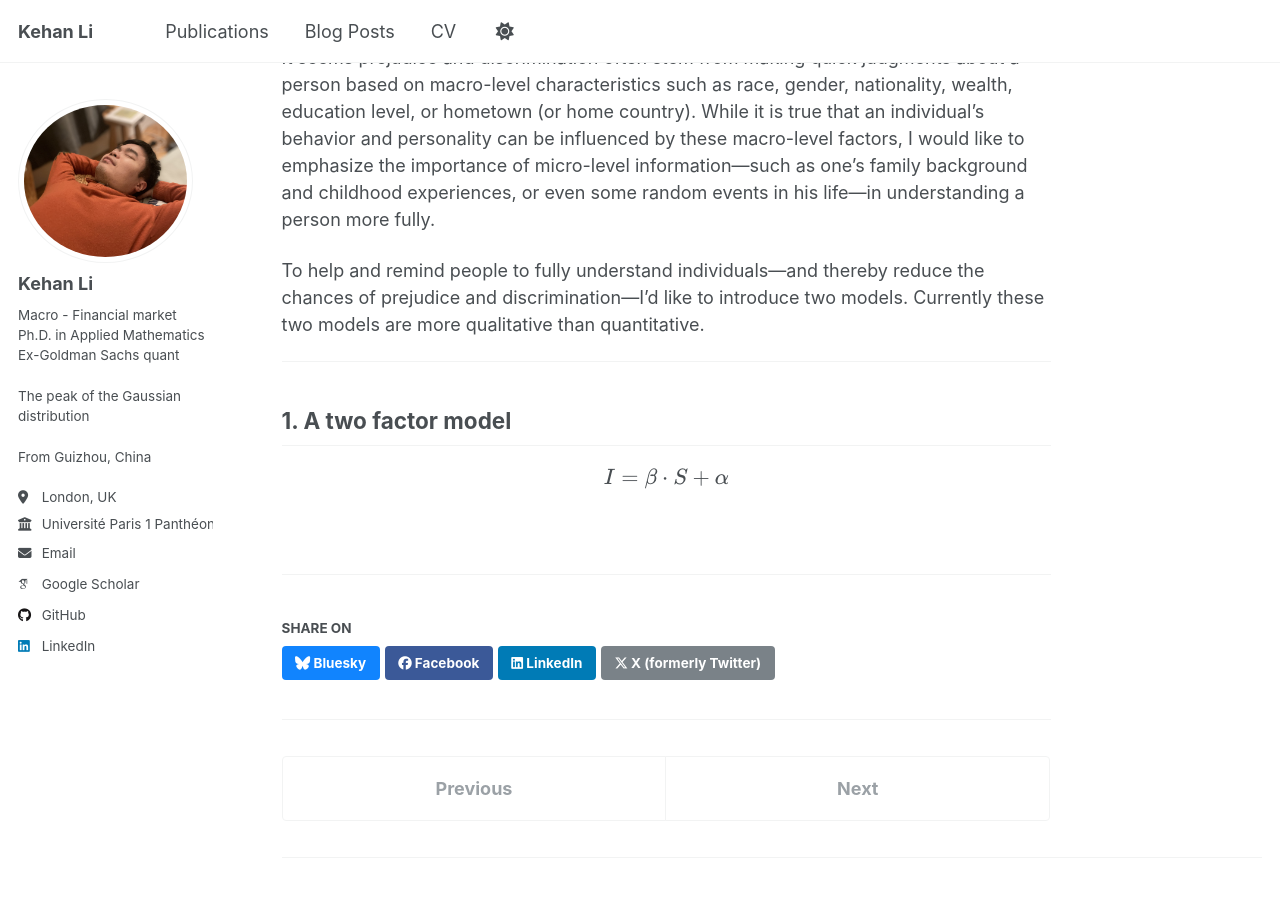
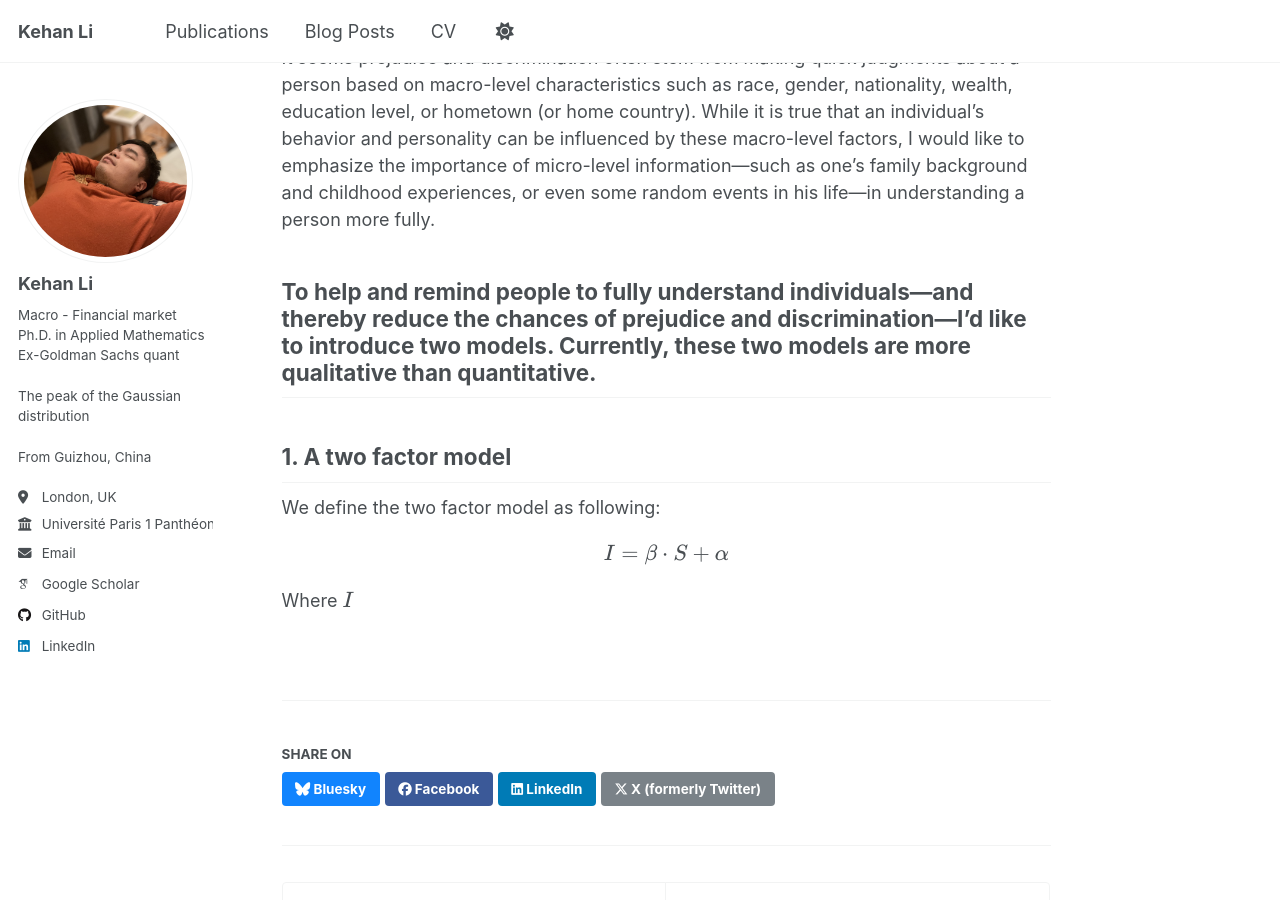
Before and after one commit to KehanLi-1123/KehanLi.github.io, a Jekyll site: the page built from _posts/2025-06-20-Macro-and-Micro-of-Human-Behaviour.md, in a window 1280 px wide and 900 px high, scrolled down 257 px. Built offline with Jekyll 4.4.1, drawn with Linux system fonts in a browser that asks for light colours; some web fonts are replaced.

Commit message:
Update 2025-06-20-Macro-and-Micro-of-Human-Behaviour.md

```diff
--- a/_posts/2025-06-20-Macro-and-Micro-of-Human-Behaviour.md
+++ b/_posts/2025-06-20-Macro-and-Micro-of-Human-Behaviour.md
@@ -6,13 +6,14 @@ author: Kehan Li
 
 It seems prejudice and discrimination often stem from making quick judgments about a person based on macro-level characteristics such as race, gender, nationality, wealth, education level, or hometown (or home country). While it is true that an individual’s behavior and personality can be influenced by these macro-level factors, I would like to emphasize the importance of micro-level information—such as one’s family background and childhood experiences, or even some random events in his life—in understanding a person more fully.
 
-To help and remind people to fully understand individuals—and thereby reduce the chances of prejudice and discrimination—I’d like to introduce two models. Currently these two models are more qualitative than quantitative.
-
+To help and remind people to fully understand individuals—and thereby reduce the chances of prejudice and discrimination—I’d like to introduce two models. Currently, these two models are more qualitative than quantitative.
 ---
 
 ## 1. A two factor model
-
+We define the two factor model as following:
 
 $$
 I = \beta \cdot S + \alpha
 $$
+
+Where $$ I $$
```
